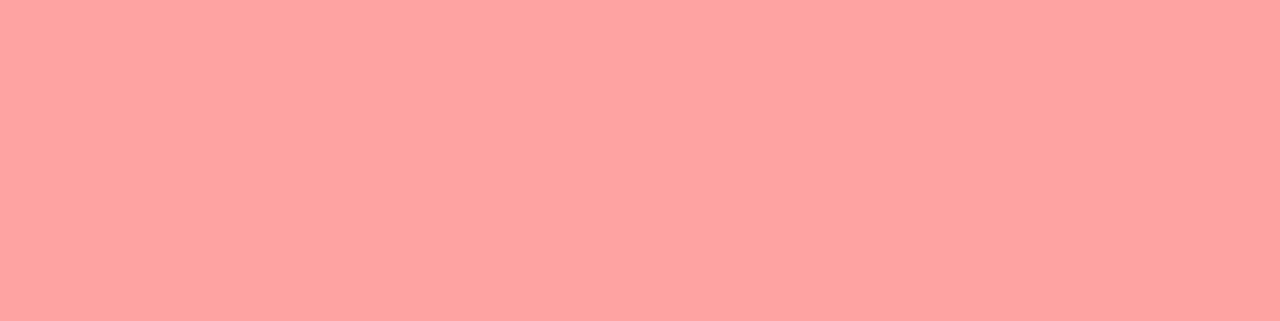
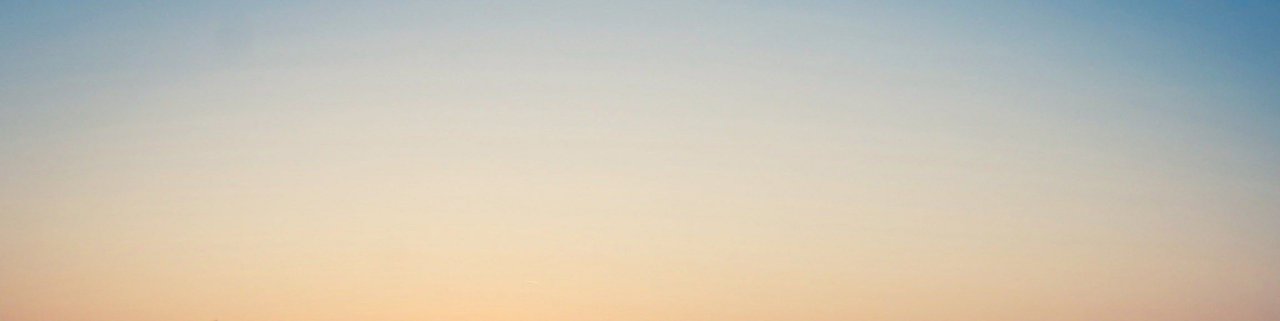
Before and after one commit to adarsh-0024/weatherview.com, a plain HTML site: page index.html in a window 1280 px wide. Shown: the top 321 px of the page. Drawn offline with Linux system fonts and the light colour scheme.

Commit message:
Update style.css
added a background image

```diff
--- a/style.css
+++ b/style.css
@@ -1,5 +1,7 @@
 body {
-    background: #ffa2a2;
+    background-image: url('background.jpg.jpg');
+    background-size: cover;
+    background-repeat: no-repeat;
     font-family: 'Segoe UI', Tahoma, Geneva, Verdana, sans-serif;
     display: flex;
     align-items: center;
```
